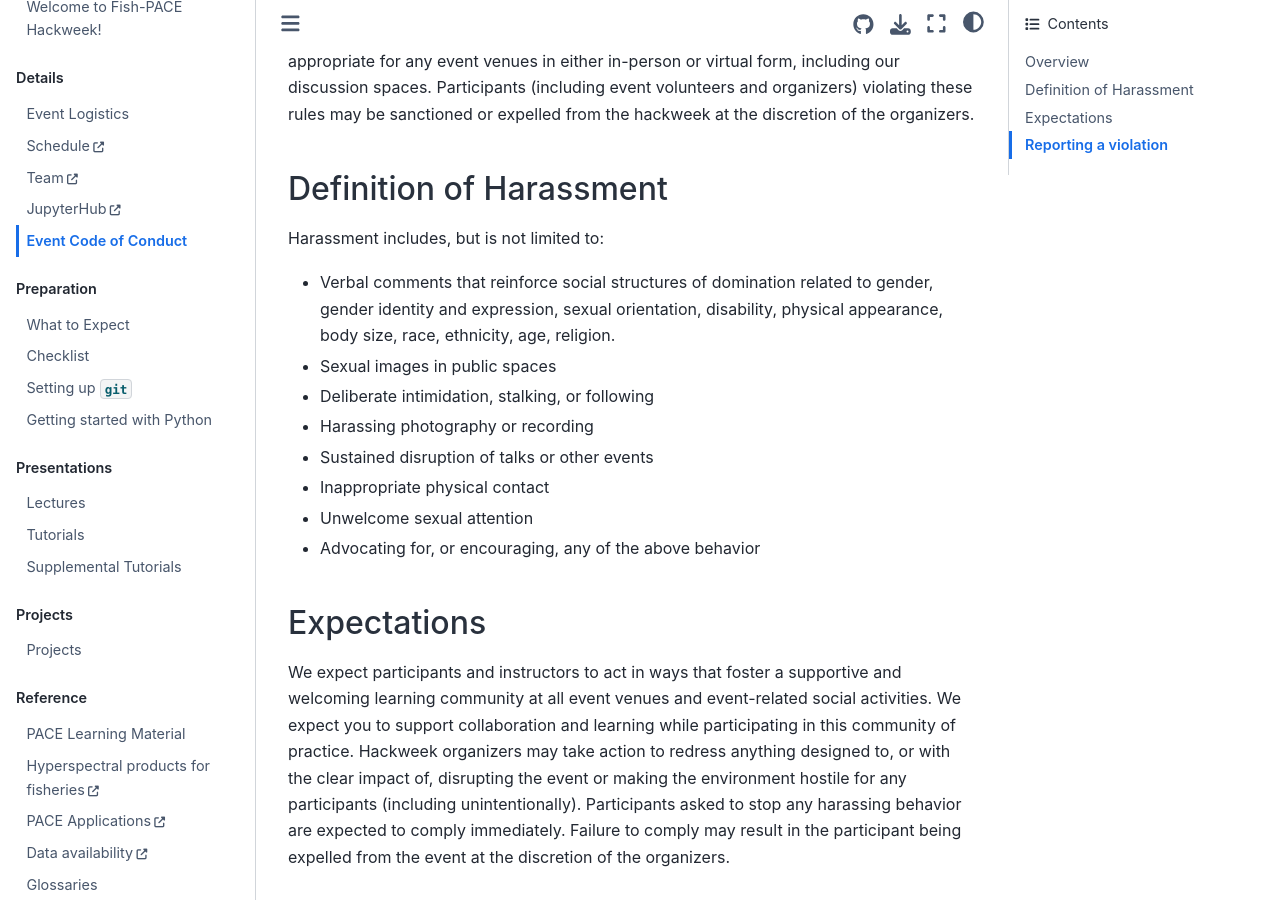
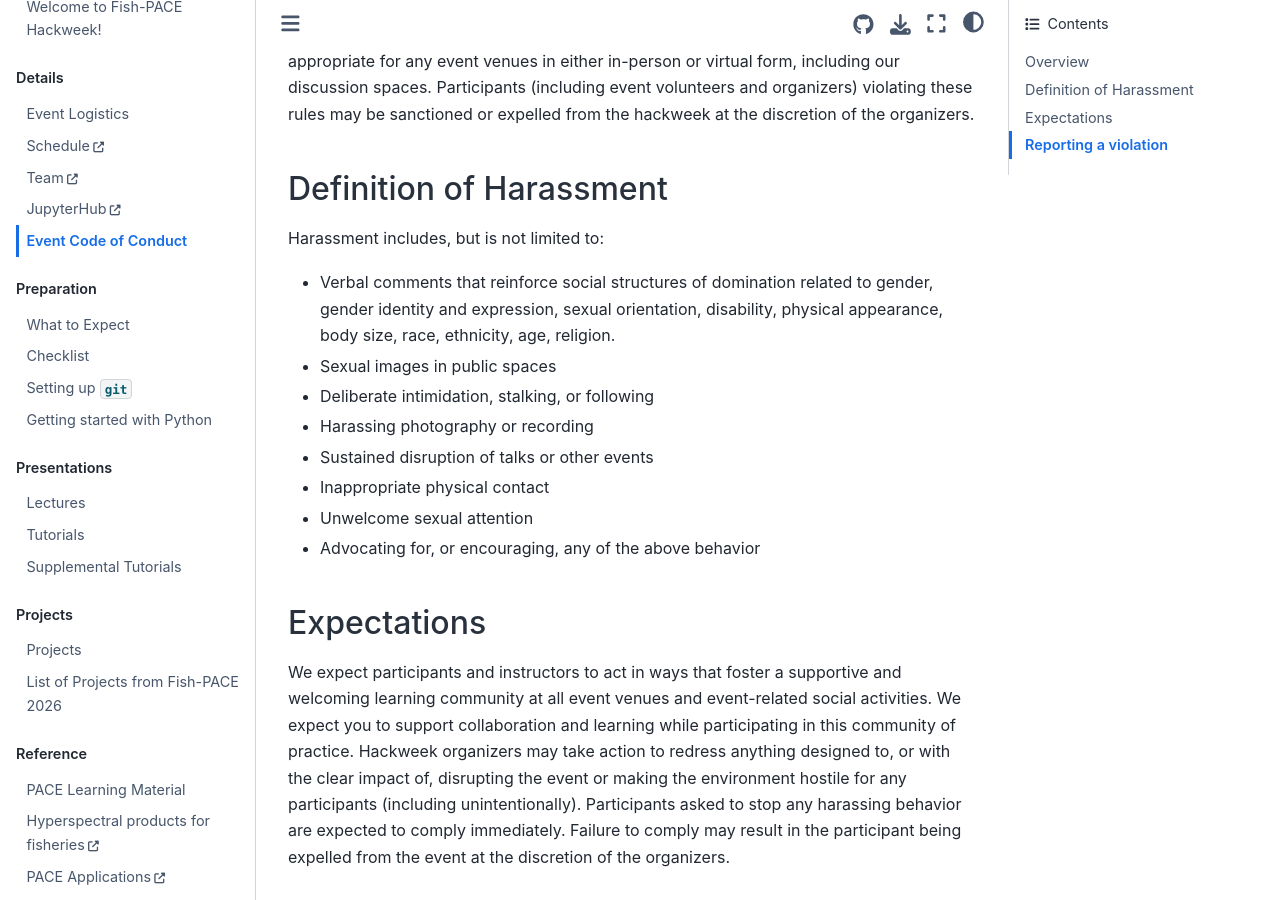
Before and after one commit to fish-pace/hackweek-2025, a Jupyter Book: the page built from book/CoC.md, in a window 1280 px wide and 900 px high, scrolled down 415 px. Built offline with Jupyter Book 1.0.4 settings and Sphinx 7.4.7 and the Sphinx Book theme 1.1.4, drawn with Linux system fonts in a browser that asks for light colours; some of the changed lines change nothing that is shown.

Commit message:
Uncomment list_of_projects in the table of contents

```diff
--- a/book/_toc.yml
+++ b/book/_toc.yml
@@ -27,7 +27,7 @@ parts:
 - caption: Projects
   chapters:
     - file: projects/index
-#    - file: projects/list_of_projects
+    - file: projects/list_of_projects
 - caption: Reference
   chapters:
     - file: preliminary/learning
```
